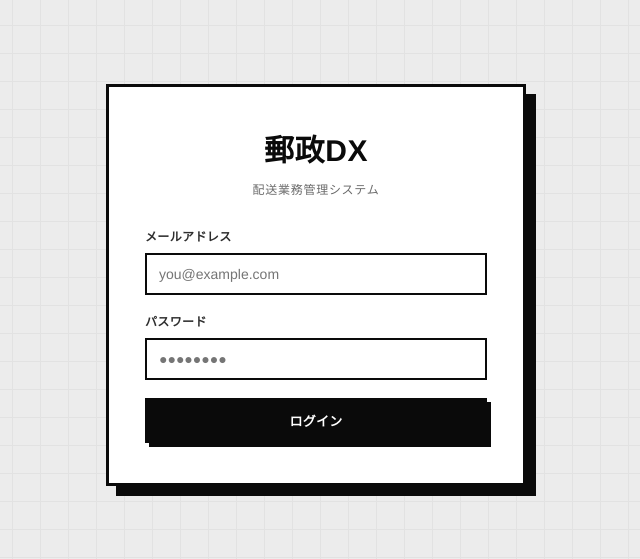
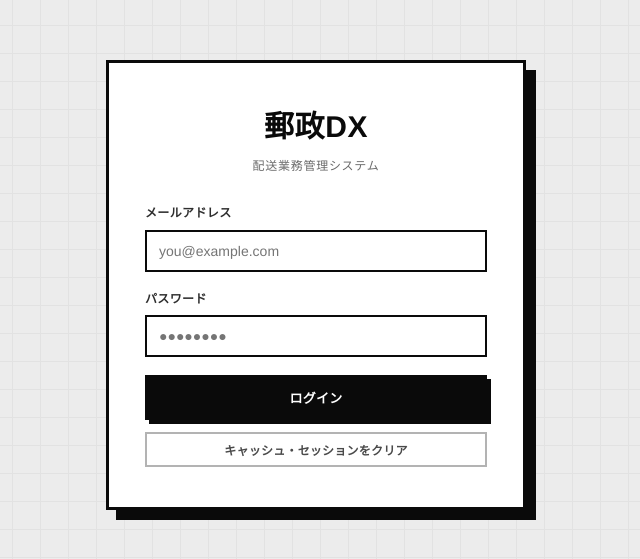
Before and after one commit to Enakat7/yuuseiDX, a Next.js app: page /login in a window 1280 px wide. Shown: the part 115-674 px from the top of the page, without its empty margins (324-964 px from the left). Built offline with nearby package versions, Linux system fonts and the light colour scheme; no server answers.

Commit message:
feat: ログインページにキャッシュ・セッションをクリアするボタンを追加
Supabaseセッション(Cookie)のサインアウトと、表示名・役割を保持している
localStorageキャッシュの両方をクリアしてページを再読み込みする。

```diff
--- a/lib/currentUser.tsx
+++ b/lib/currentUser.tsx
@@ -54,6 +54,12 @@ export function CurrentUserProvider({ children }: { children: ReactNode }) {
   );
 }
 
+// ログインページの「キャッシュをクリア」操作等、Provider外から
+// localStorageのキャッシュだけを消したい場合に使う。
+export function clearStoredCurrentUser() {
+  window.localStorage.removeItem(STORAGE_KEY);
+}
+
 export function useCurrentUser() {
   const ctx = useContext(CurrentUserContext);
   if (!ctx) {
--- a/pages/login.tsx
+++ b/pages/login.tsx
@@ -1,7 +1,7 @@
 import Head from "next/head";
 import { useRouter } from "next/router";
 import { useEffect, useState, type FormEvent } from "react";
-import { useCurrentUser } from "@/lib/currentUser";
+import { clearStoredCurrentUser, useCurrentUser } from "@/lib/currentUser";
 
 const GENERIC_ERROR = "ログインIDまたはパスワードが正しくありません。";
 
@@ -22,6 +22,7 @@ export default function LoginPage() {
   const [lockedUntil, setLockedUntil] = useState<number | null>(null);
   const [permanentlyLocked, setPermanentlyLocked] = useState(false);
   const [now, setNow] = useState(() => Date.now());
+  const [clearing, setClearing] = useState(false);
 
   const isLocked = permanentlyLocked || (lockedUntil !== null && now < lockedUntil);
 
@@ -106,6 +107,19 @@ export default function LoginPage() {
     }
   };
 
+  const handleClearSession = async () => {
+    if (clearing) return;
+    setClearing(true);
+    try {
+      await fetch("/api/auth/logout", { method: "POST" });
+    } catch {
+      // Cookieのクリアに失敗しても、ローカルの状態はリロードで初期化されるため無視する
+    } finally {
+      clearStoredCurrentUser();
+      window.location.reload();
+    }
+  };
+
   return (
     <>
       <Head>
@@ -165,6 +179,16 @@ export default function LoginPage() {
                     : "ログイン"}
             </button>
           </form>
+
+          <button
+            type="button"
+            className="btn btn--ghost btn--block btn--sm"
+            style={{ marginTop: 12 }}
+            onClick={handleClearSession}
+            disabled={clearing}
+          >
+            {clearing ? "クリア中..." : "キャッシュ・セッションをクリア"}
+          </button>
         </div>
       </div>
     </>
```
